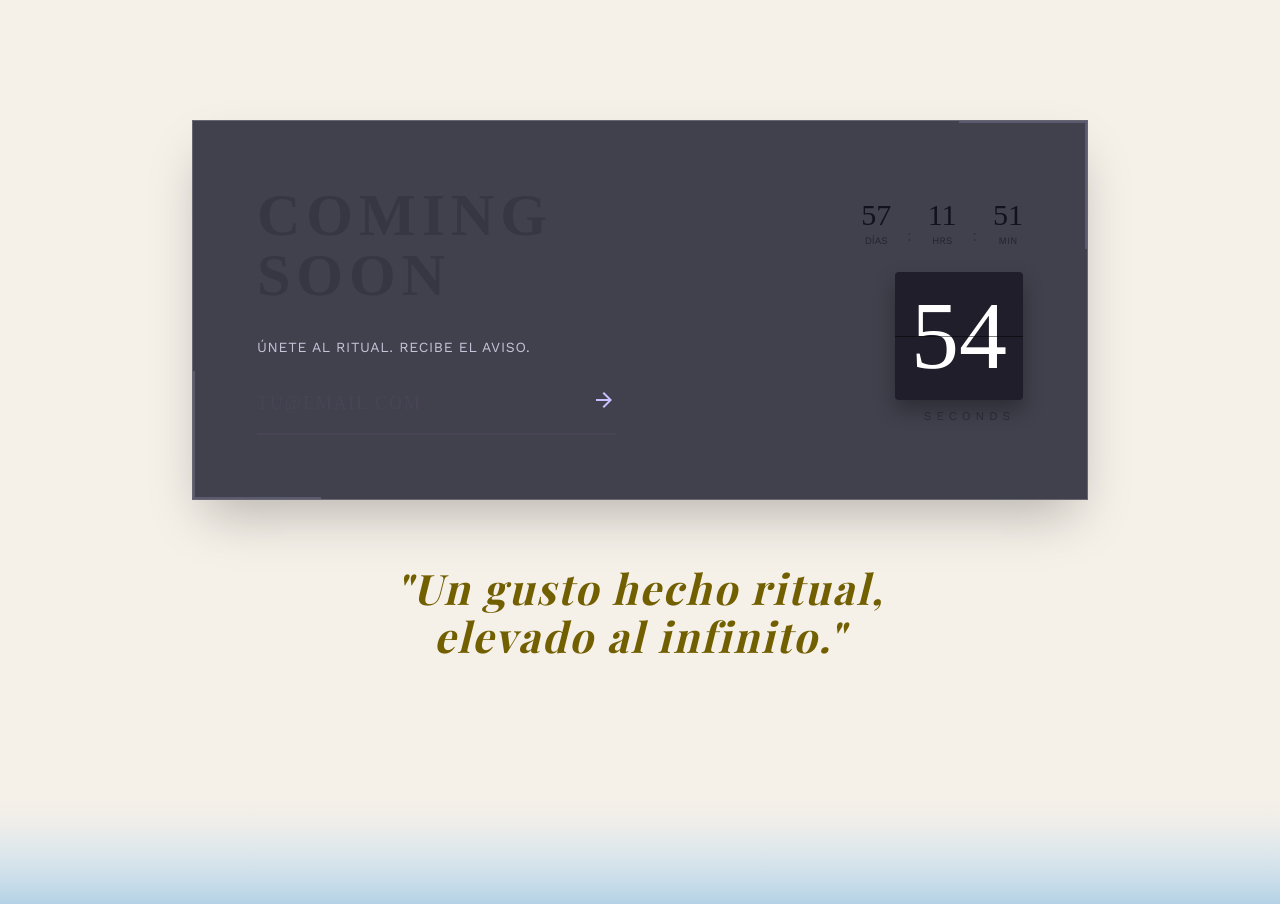
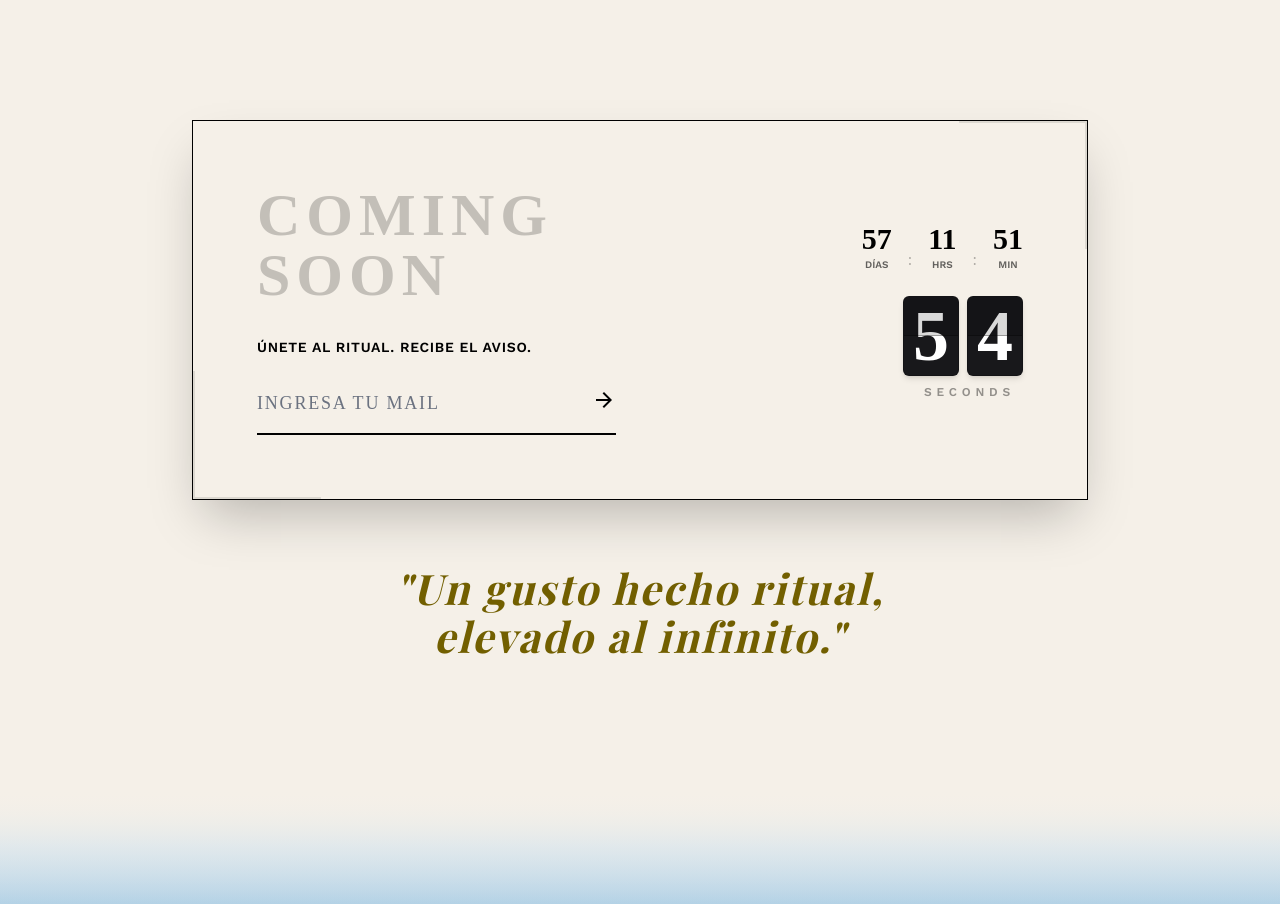
Before and after one commit to MiGustoDev/MG_LaSagrada, a React (Vite) app: page / in a window 1280 px wide. Shown: the part 2460-3364 px from the top of the page. Built offline with nearby package versions, Linux system fonts and the light colour scheme; a web font is replaced by a local one.

Commit message:
Pre-launch styles

```diff
--- a/src/components/PreLaunchSection.jsx
+++ b/src/components/PreLaunchSection.jsx
@@ -63,33 +63,33 @@ export default function PreLaunchSection() {
       <main className="relative min-h-screen bg-[#f5f0e8] flex flex-col items-center justify-center pt-stack-lg pb-stack-lg px-margin-mobile">
         <div className="max-w-container-max w-full flex flex-col items-center gap-stack-lg">
           {/* Central Card */}
-          <div className="w-full max-w-4xl bg-white/90 dark:bg-surface-bright/95 p-8 md:p-16 relative overflow-hidden flex flex-col md:flex-row gap-12 items-center justify-between border border-white/20 shadow-2xl">
+          <div className="w-full max-w-4xl bg-transparent p-8 md:p-16 relative overflow-hidden flex flex-col md:flex-row gap-12 items-center justify-between border border-black shadow-2xl">
             {/* Left Side: Coming Soon & Email */}
             <div className="flex flex-col gap-8 w-full md:w-1/2 order-2 md:order-1">
-              <div className="font-headline-xl text-headline-lg-mobile md:text-6xl tracking-widest opacity-20 leading-none uppercase text-surface-dim">
+              <div className="font-headline-xl text-headline-lg-mobile md:text-6xl tracking-widest opacity-20 leading-none uppercase text-black">
                 COMING<br />SOON
               </div>
 
               {submitted ? (
-                <div className="font-headline-lg text-primary animate-pulse">
+                <div className="font-headline-lg text-black animate-pulse">
                   ¡GRACIAS POR UNIRTE AL RITUAL!
                 </div>
               ) : (
                 <form className="flex flex-col gap-4" onSubmit={handleFormSubmit}>
-                  <p className="font-body-md text-on-surface-variant text-sm uppercase tracking-wider">
+                  <p className="font-body-md text-black text-sm uppercase tracking-wider font-semibold">
                     Únete al ritual. Recibe el aviso.
                   </p>
                   <div className="relative group">
                     <input
-                      className="w-full bg-transparent border-0 border-b-2 border-outline-variant py-4 px-0 font-headline-lg text-lg focus:ring-0 focus:border-primary transition-all placeholder:text-outline-variant uppercase tracking-widest"
-                      placeholder="TU@EMAIL.COM"
+                      className="w-full bg-transparent border-0 border-b-2 border-black py-4 px-0 font-headline-lg text-lg focus:outline-none focus:ring-0 focus:border-b-2 focus:border-black transition-all placeholder:text-gray-500 text-black uppercase tracking-widest outline-none shadow-none"
+                      placeholder="Ingresa tu Mail"
                       type="email"
                       required
                       value={email}
                       onChange={(e) => setEmail(e.target.value)}
                     />
                     <button
-                      className="absolute right-0 bottom-4 text-primary hover:scale-110 transition-transform"
+                      className="absolute right-0 bottom-4 text-black hover:scale-110 transition-transform"
                       type="submit"
                     >
                       <span
@@ -109,43 +109,59 @@ export default function PreLaunchSection() {
               {/* Days/Hours/Mins Group */}
               <div className="flex gap-4 items-end">
                 <div className="flex flex-col items-center">
-                  <span className="font-headline-lg text-2xl md:text-3xl text-surface-dim">
+                  <span className="font-headline-lg text-2xl md:text-3xl text-black font-bold">
                     {countdown.days}
                   </span>
-                  <span className="font-label-sm text-[10px] text-surface-dim/60 uppercase">Días</span>
+                  <span className="font-label-sm text-[10px] text-black/60 uppercase font-semibold">Días</span>
                 </div>
-                <span className="font-headline-lg text-surface-dim/30">:</span>
+                <span className="font-headline-lg text-black/30">:</span>
                 <div className="flex flex-col items-center">
-                  <span className="font-headline-lg text-2xl md:text-3xl text-surface-dim">
+                  <span className="font-headline-lg text-2xl md:text-3xl text-black font-bold">
                     {String(countdown.hours).padStart(2, '0')}
                   </span>
-                  <span className="font-label-sm text-[10px] text-surface-dim/60 uppercase">Hrs</span>
+                  <span className="font-label-sm text-[10px] text-black/60 uppercase font-semibold">Hrs</span>
                 </div>
-                <span className="font-headline-lg text-surface-dim/30">:</span>
+                <span className="font-headline-lg text-black/30">:</span>
                 <div className="flex flex-col items-center">
-                  <span className="font-headline-lg text-2xl md:text-3xl text-surface-dim">
+                  <span className="font-headline-lg text-2xl md:text-3xl text-black font-bold">
                     {String(countdown.mins).padStart(2, '0')}
                   </span>
-                  <span className="font-label-sm text-[10px] text-surface-dim/60 uppercase">Min</span>
+                  <span className="font-label-sm text-[10px] text-black/60 uppercase font-semibold">Min</span>
                 </div>
               </div>
 
               {/* Flip Seconds */}
               <div className="flex flex-col items-center md:items-end gap-2">
-                <div className="flip-card">
-                  <span className="font-headline-xl text-6xl md:text-8xl text-white block leading-none">
-                    {String(countdown.secs).padStart(2, '0')}
-                  </span>
+                <div className="flex gap-2">
+                  {/* Tens Digit */}
+                  <div className="relative bg-[#18181b] border border-black/20 rounded-md w-14 h-20 md:w-18 md:h-26 flex items-center justify-center shadow-md overflow-hidden">
+                    {/* Top Half Shade */}
+                    <div className="absolute top-0 left-0 w-full h-1/2 bg-black/15 border-b border-black/30 z-20"></div>
+                    {/* Digit */}
+                    <span className="relative z-10 font-headline-xl text-5xl md:text-7xl text-white block leading-none font-bold select-none">
+                      {String(countdown.secs).padStart(2, '0')[0]}
+                    </span>
+                  </div>
+
+                  {/* Units Digit */}
+                  <div className="relative bg-[#18181b] border border-black/20 rounded-md w-14 h-20 md:w-18 md:h-26 flex items-center justify-center shadow-md overflow-hidden">
+                    {/* Top Half Shade */}
+                    <div className="absolute top-0 left-0 w-full h-1/2 bg-black/15 border-b border-black/30 z-20"></div>
+                    {/* Digit */}
+                    <span className="relative z-10 font-headline-xl text-5xl md:text-7xl text-white block leading-none font-bold select-none">
+                      {String(countdown.secs).padStart(2, '0')[1]}
+                    </span>
+                  </div>
                 </div>
-                <span className="font-label-sm text-xs tracking-[0.4em] text-surface-dim/40 mr-2">
+                <span className="font-label-sm text-xs tracking-[0.4em] text-black/40 mr-2 font-semibold">
                   SECONDS
                 </span>
               </div>
             </div>
 
             {/* Decorative Leader Lines */}
-            <div className="absolute top-0 right-0 w-32 h-32 border-t-2 border-r-2 border-primary/20 pointer-events-none"></div>
-            <div className="absolute bottom-0 left-0 w-32 h-32 border-b-2 border-l-2 border-primary/20 pointer-events-none"></div>
+            <div className="absolute top-0 right-0 w-32 h-32 border-t-2 border-r-2 border-black/10 pointer-events-none"></div>
+            <div className="absolute bottom-0 left-0 w-32 h-32 border-b-2 border-l-2 border-black/10 pointer-events-none"></div>
           </div>
 
           {/* Branding Slogan */}
```
